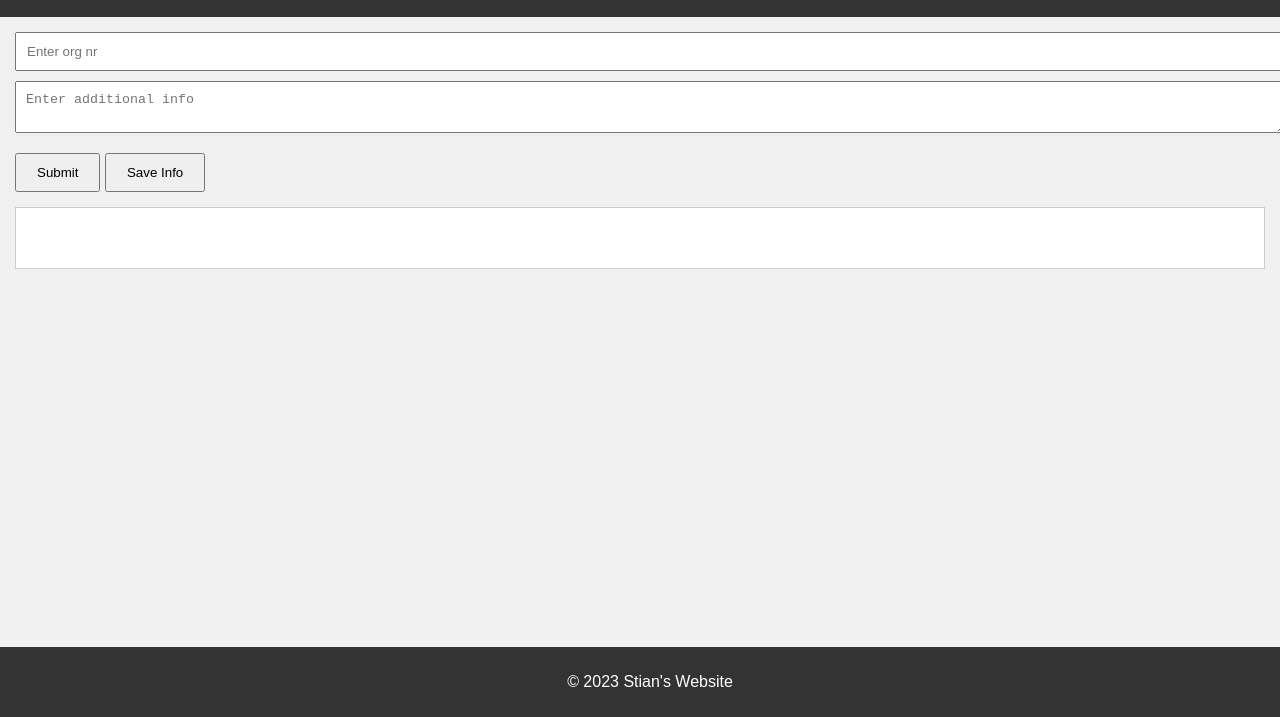
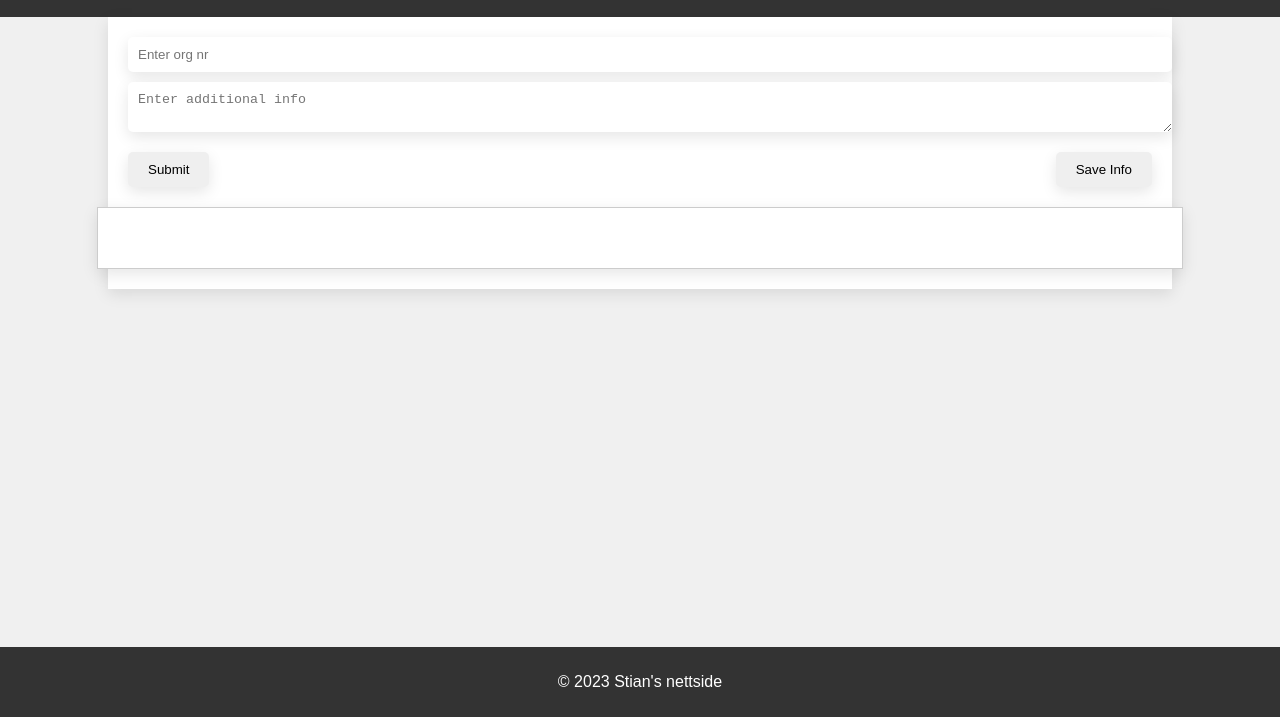
Before and after one commit to StianSteinsland/Appex1, a website: page companyAPI/index.html in a window 1280 px wide. Shown: the part 83-800 px from the top of the page. Drawn offline with Linux system fonts and the light colour scheme.

Commit message:
Fikset styling på nettsiden.

```diff
--- a/companyAPI/index.html
+++ b/companyAPI/index.html
@@ -6,21 +6,25 @@
 </head>
 <body>
   <header>
-    <h1>Stian's Company Website</h1>
+    <h1>Stian's bedrift nettside</h1>
   </header>
   <main>
+    <div id="input-form-container">
       <form id="company-form" action="/company" method="post">
         <input type="text" id="orgnr" placeholder="Enter org nr" required>
         <textarea id="additional-info" placeholder="Enter additional info"></textarea>
+        <div id="button-container">
           <button id="submit" type="button">Submit</button>
           <button id="save-info" type="button">Save Info</button>
+        </div>
       </form>
+    </div>
     <div id="company-info">
       <!-- Company information will be displayed here -->
     </div>
   </main>
   <footer>
-    <p>&copy; 2023 Stian's Website</p>
+    <p>&copy; 2023 Stian's nettside</p>
   </footer>
   <script src="app.js"></script>
 </body>
--- a/companyAPI/styles.css
+++ b/companyAPI/styles.css
@@ -3,6 +3,9 @@ body {
     margin: 0;
     padding: 0;
     background-color: #f0f0f0;
+    display: flex;
+    flex-direction: column;
+    align-items: center;
   }
 
   header {
@@ -10,14 +13,29 @@ body {
     color: white;
     padding: 10px;
     text-align: center;
+    width: 100%;
   }
 
   main {
-    margin: 15px;
+    display: flex;
+    flex-direction: column;
+    align-items: center;
+    width: 80%;
+    padding: 20px;
+    box-shadow: 0px 5px 15px rgba(0,0,0,0.1);
+    background: white;
+    margin-bottom: 50px;
+  }
+
+  #input-form-container {
+    width: 100%;
+    display: flex;
+    justify-content: space-between;
+    margin-bottom: 20px;
   }
 
   #company-form {
-    margin-bottom: 15px;
+    width: 100%;
   }
 
   #company-form input,
@@ -26,18 +44,36 @@ body {
     margin-bottom: 10px;
     padding: 10px;
     width: 100%;
+    border: none;
+    border-radius: 5px;
+    box-shadow: 0px 5px 15px rgba(0,0,0,0.1);
+  }
+
+  #button-container {
+    display: flex;
+    justify-content: space-between;
   }
 
   #company-form button {
     padding: 10px 20px;
     margin-top: 10px;
     cursor: pointer;
+    border: none;
+    border-radius: 5px;
+    box-shadow: 0px 5px 15px rgba(0,0,0,0.1);
+    transition: all 0.3s ease;
+  }
+
+  #company-form button:hover {
+    box-shadow: 0px 2px 10px rgba(0,0,0,0.2);
   }
 
   #company-info {
+    width: 100%;
     padding: 30px;
     border: 1px solid #ccc;
     background-color: white;
+    box-shadow: 0px 5px 15px rgba(0,0,0,0.1);
   }
 
   footer {
@@ -51,6 +87,7 @@ body {
   }
 
 
+
 /* Denne CSS-filen har noen grunnleggende stiler, inkludert:
 En standard font og bakgrunnsfarge for hele nettsiden.
 Stiler for header og footer, inkludert bakgrunnsfarge og tekstfarge.
```
Lines whose indentation alone changed are shown as unchanged.
